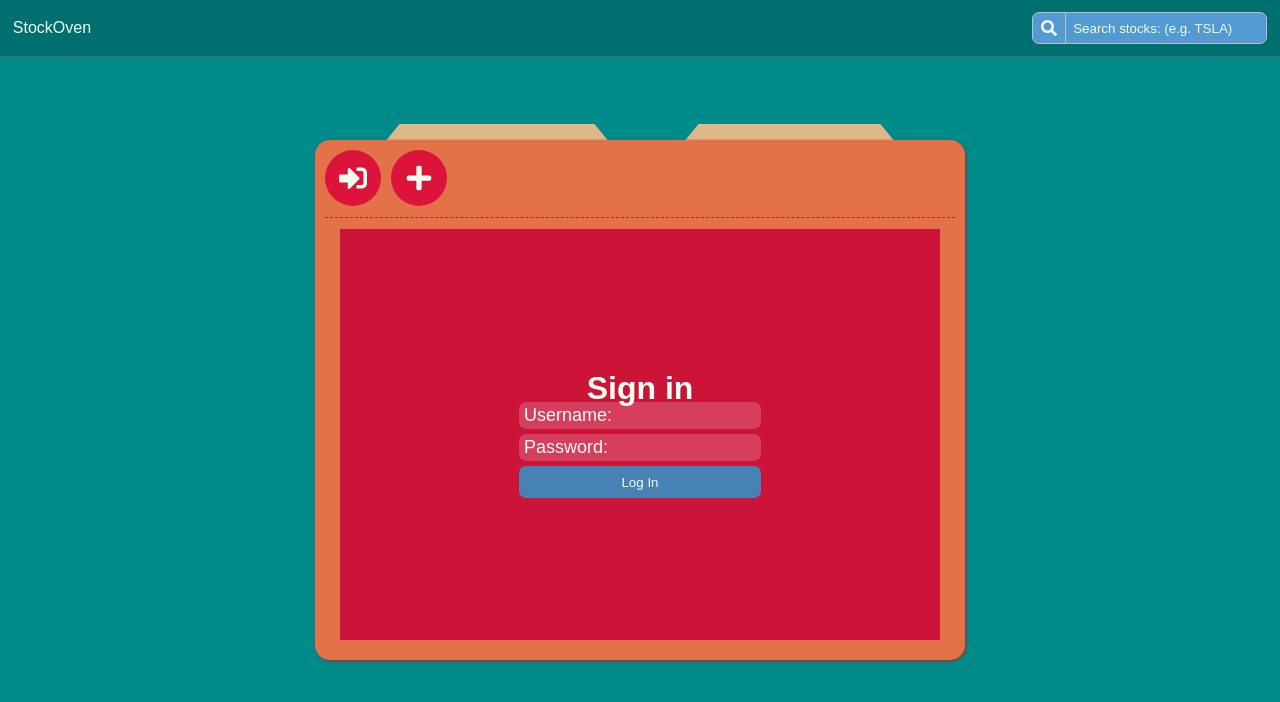
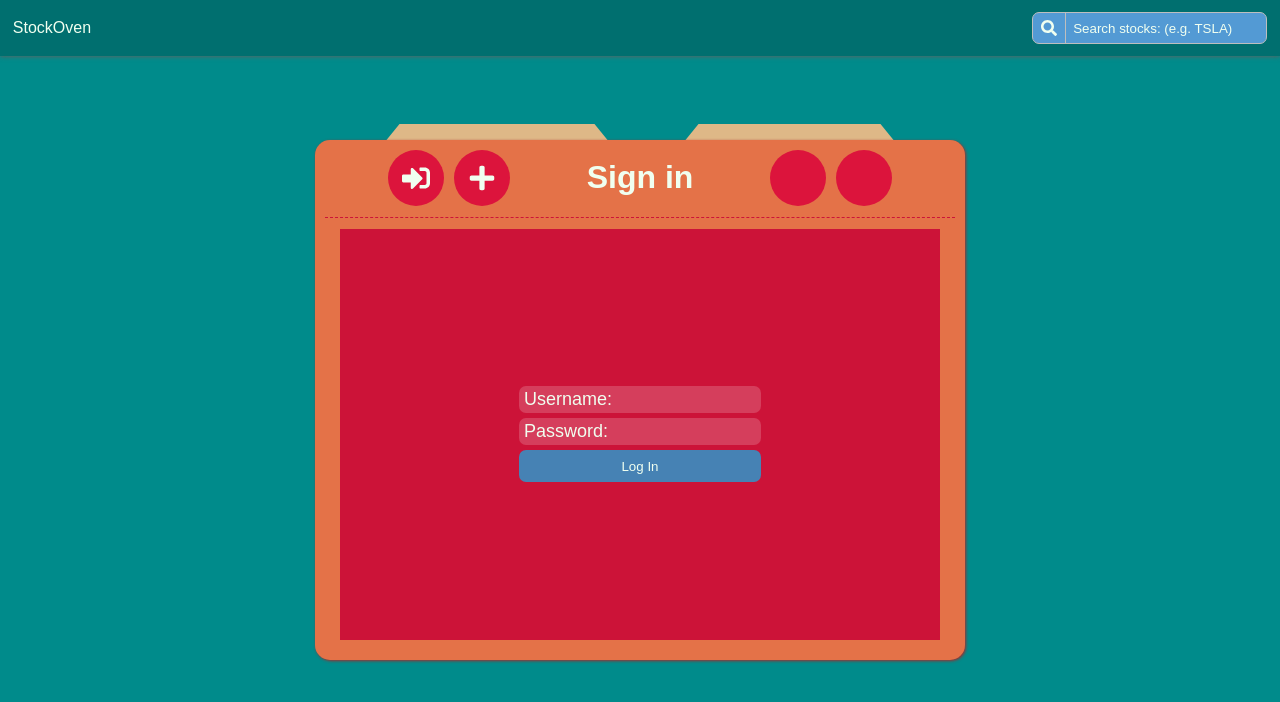
Before and after one commit to krushilnaik/StockOven-MERN-old, a React (Create React App) app: page /sign_in in a window 1280 px wide. Shown: the top 702 px of the page. Built offline with nearby package versions, Linux system fonts and the light colour scheme.

Commit message:
Move header to top of "stove"

```diff
--- a/src/views/components/SignInForm.jsx
+++ b/src/views/components/SignInForm.jsx
@@ -28,8 +28,7 @@ function SignInForm() {
 			: setPassword(event.currentTarget.value);
 	};
 
-	return (
-		<div className='sign-in'>
+	const ControlPanel = () => (
 		<div className='controls'>
 			<div
 				className='dial'
@@ -47,11 +46,20 @@ function SignInForm() {
 			>
 				<FontAwesomeIcon icon={faPlus} />
 			</div>
+
+			<h1>{page}</h1>
+
+			<div className='dial'></div>
+			<div className='dial'></div>
 		</div>
+	);
+
+	return (
+		<div className='sign-in'>
+			<ControlPanel />
 
 			<div className='form-wrapper'>
 				<form>
-					<h1>{page}</h1>
 					<input
 						type='text'
 						defaultValue={username}
--- a/src/views/scss/SignInForm.scss
+++ b/src/views/scss/SignInForm.scss
@@ -27,8 +27,11 @@ $dial-size: 3.5em;
 	}
 
 	.controls {
+		margin: auto;
 		display: grid;
-		grid-template-columns: $dial-size $dial-size;
+		width: 100%;
+		padding: 0 10%;
+		grid-template-columns: repeat(2, $dial-size) 1fr repeat(2, $dial-size);
 		gap: 10px;
 		justify-content: baseline;
 		padding-bottom: $dial-size * 0.2;
@@ -52,6 +55,11 @@ $dial-size: 3.5em;
 				width: 100%;
 				padding: 25%;
 			}
+		}
+
+		> h1 {
+			align-self: center;
+			justify-self: center;
 		}
 	}
 
```
Lines whose indentation alone changed are shown as unchanged.
